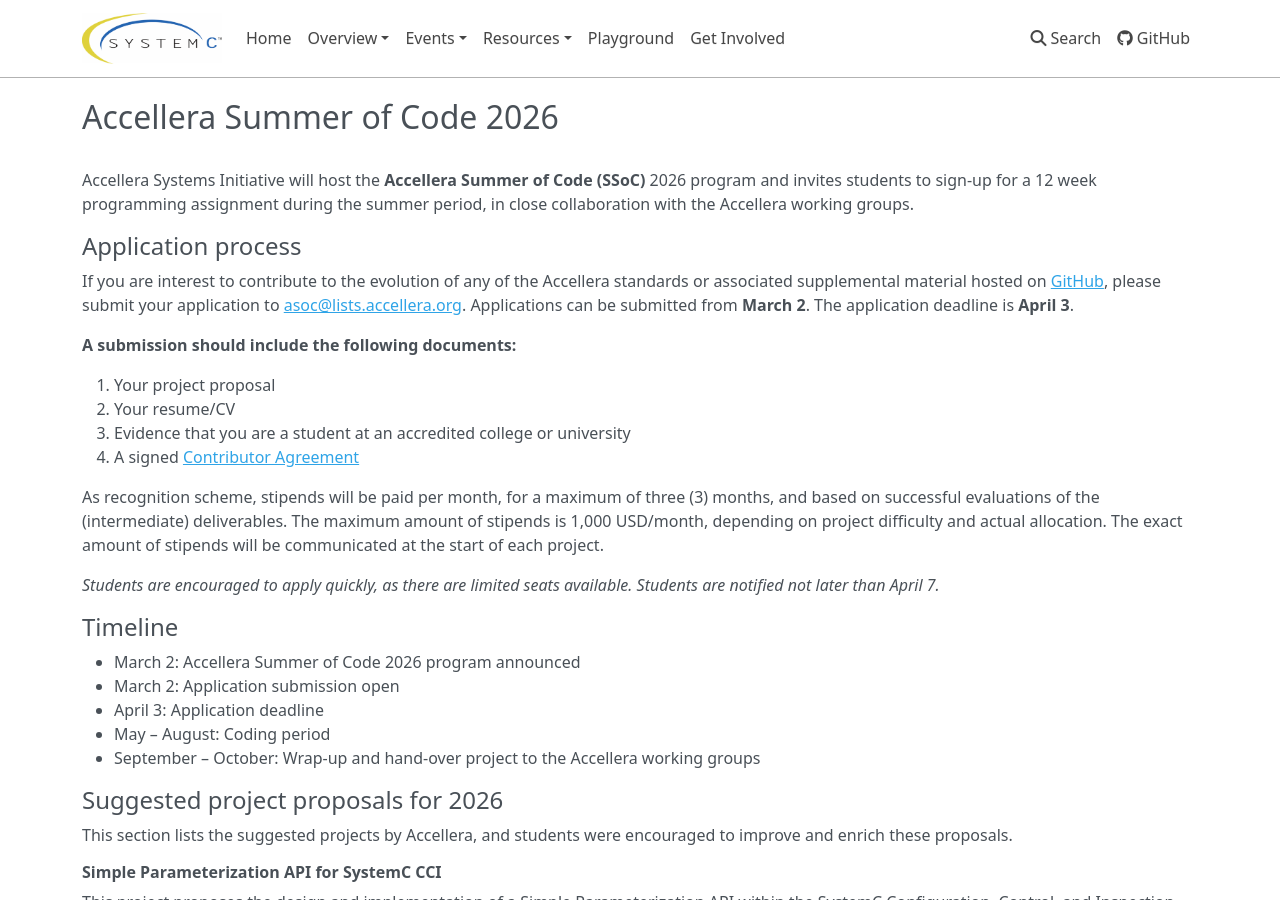
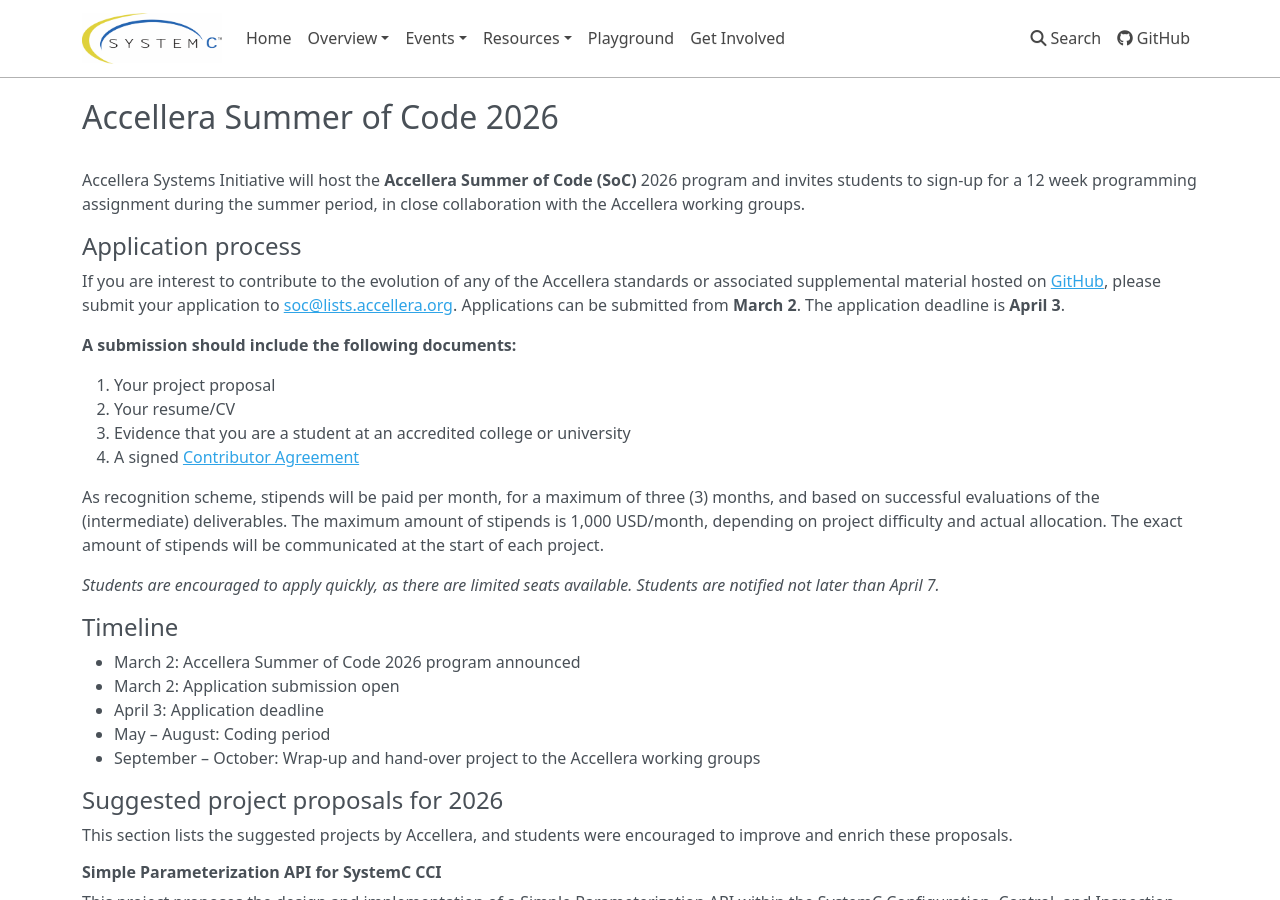
Before and after one commit to accellera-official/systemc.org, an MkDocs documentation site: the page built from docs/events/asoc2026.md, in a window 1280 px wide and 900 px high. Built offline with MkDocs 1.6.1, drawn with Linux system fonts in a browser that asks for light colours; nearby versions of some CDN libraries; some of the changed text lies outside the part shown.

Commit message:
rename email

```diff
--- a/docs/events/asoc2026.md
+++ b/docs/events/asoc2026.md
@@ -2,7 +2,7 @@
 # Accellera Summer of Code 2026
 
 <br>
-Accellera Systems Initiative will host the **Accellera Summer of Code (SSoC)** 2026 program and invites students to sign-up for a 12 week programming assignment during the summer period, in close collaboration with the Accellera working groups.
+Accellera Systems Initiative will host the **Accellera Summer of Code (SoC)** 2026 program and invites students to sign-up for a 12 week programming assignment during the summer period, in close collaboration with the Accellera working groups.
 
 <!--
 Submitted applications are based on the use of Accellera’s standards and/or supple[SystemC reference implementation][1] or any of the SystemC extensions for [Analog/Mixed-Signal (AMS)][2], [Control and Inspection (CCI)][3], [Common Practices][4], or [Verification][5].
@@ -12,7 +12,7 @@
 
 ## Application process
 
-If you are interest to contribute to the evolution of any of the Accellera standards or associated supplemental material hosted on [GitHub](https://github.com/accellera-official/), please submit your application to [asoc@lists.accellera.org](mailto:asoc@lists.accellera.org). Applications can be submitted from **March 2**. The application deadline is **April 3**.
+If you are interest to contribute to the evolution of any of the Accellera standards or associated supplemental material hosted on [GitHub](https://github.com/accellera-official/), please submit your application to [soc@lists.accellera.org](mailto:soc@lists.accellera.org). Applications can be submitted from **March 2**. The application deadline is **April 3**.
 
 **A submission should include the following documents:**
 
@@ -85,4 +85,4 @@
 
 ## Contact us for more information
 
-Feel free to contact us if you have questions or if you need more information: [ssoc@lists.accellera.org](mailto:ssoc@lists.accellera.org)
+Feel free to contact us if you have questions or if you need more information: [soc@lists.accellera.org](mailto:soc@lists.accellera.org)
```
